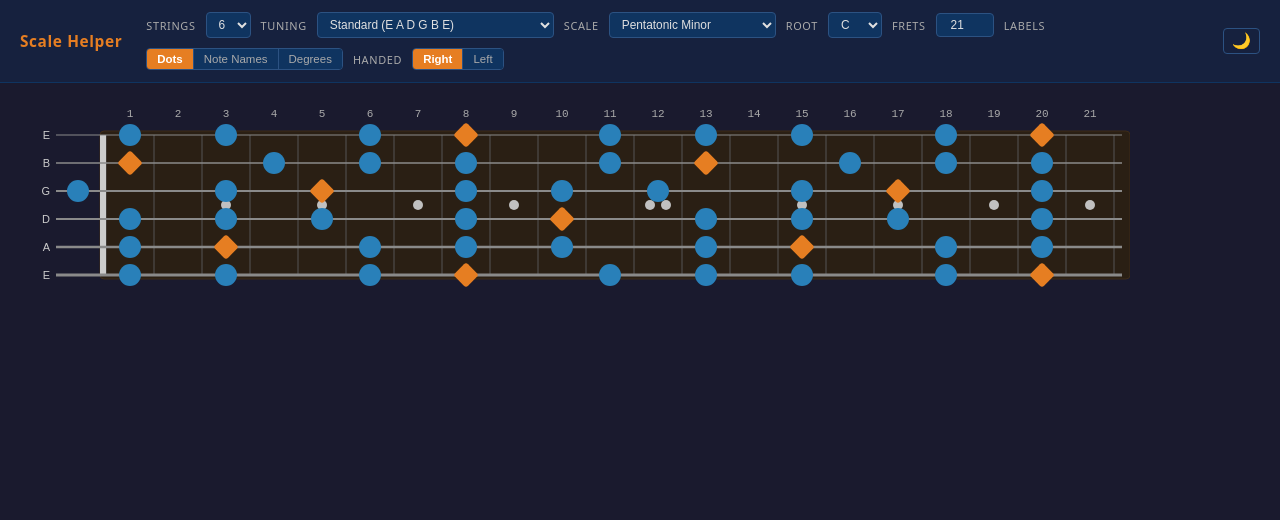
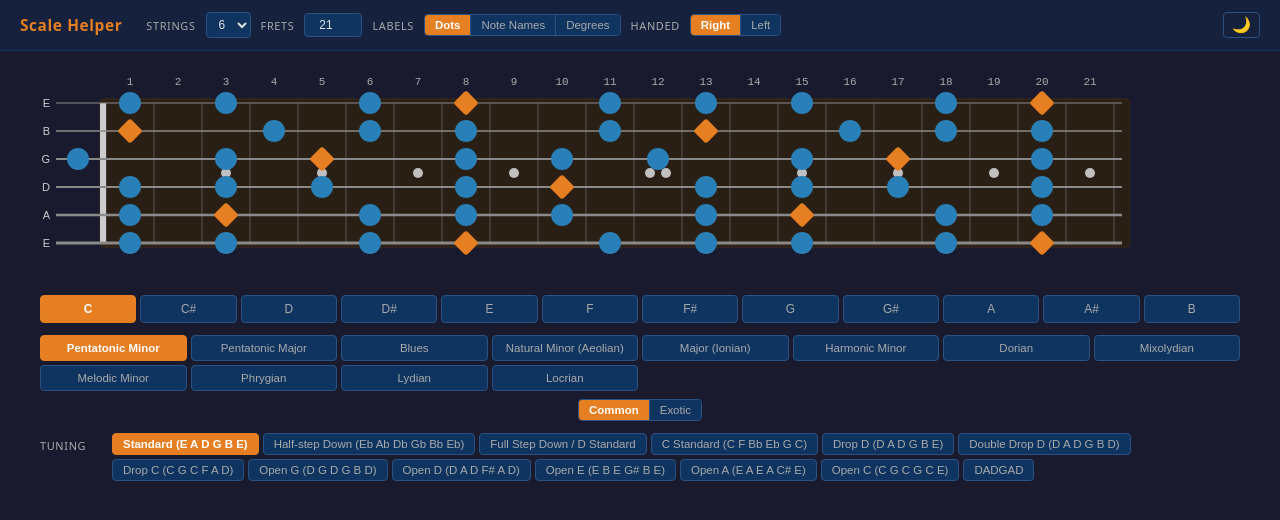
Before and after one commit to dipsylala/scale-helper, a website built with Vite: page index.html in a window 1280 px wide. Built offline with nearby package versions, Linux system fonts and the light colour scheme.

Commit message:
Refactor controls into settings and selectors, update HTML structure and styles

```diff
--- a/index.html
+++ b/index.html
@@ -9,11 +9,12 @@
   <body>
     <header>
       <h1>Scale Helper</h1>
-      <div id="controls"></div>
+      <div id="settings"></div>
       <button id="theme-toggle" title="Toggle light/dark mode">🌙</button>
     </header>
     <main>
       <div id="neck"></div>
+      <div id="selectors"></div>
     </main>
     <script type="module" src="/src/main.ts"></script>
   </body>
--- a/src/controls.ts
+++ b/src/controls.ts
@@ -1,7 +1,8 @@
 // ---------------------------------------------------------------------------
 // controls.ts — Control bar
-// Builds the five controls (Tuning, Scale, Root, Frets, Labels) and fires
-// an onChange callback with the current AppState whenever any value changes.
+// mountSettings: top bar (Strings, Frets, Labels, Handed)
+// mountSelectors: below fretboard (Scale, Root, Tuning)
+// Both fire onChange with the full AppState whenever any value changes.
 // ---------------------------------------------------------------------------
 
 import { TUNINGS, Tuning, AVAILABLE_STRING_COUNTS, getTuningsForStringCount } from "./tunings";
@@ -27,7 +28,11 @@ export const DEFAULT_STATE: AppState = {
   handedness: "right",
 };
 
-export function mountControls(
+// Split index in SCALES where exotic scales begin
+const EXOTIC_START = SCALES.findIndex((s) => s.name === "Phrygian Dominant");
+
+// ── Top bar: settings that don't change often ─────────────────────────────────
+export function mountSettings(
   container: HTMLElement,
   state: AppState,
   onChange: (s: AppState) => void,
@@ -48,37 +53,6 @@ export function mountControls(
   });
   container.appendChild(stringCountSelect);
 
-  // ── Tuning ────────────────────────────────────────────────────────────────
-  const filteredTunings = getTuningsForStringCount(currentStringCount);
-  container.appendChild(makeLabel("Tuning"));
-  const tuningSelect = makeSelect(
-    filteredTunings.map((t) => t.name),
-    filteredTunings.indexOf(state.tuning),
-  );
-  tuningSelect.addEventListener("change", () => {
-    onChange({ ...state, tuning: filteredTunings[tuningSelect.selectedIndex] });
-  });
-  container.appendChild(tuningSelect);
-
-  // ── Scale ─────────────────────────────────────────────────────────────────
-  container.appendChild(makeLabel("Scale"));
-  const scaleSelect = makeSelect(
-    SCALES.map((s) => s.name),
-    SCALES.indexOf(state.scale),
-  );
-  scaleSelect.addEventListener("change", () => {
-    onChange({ ...state, scale: SCALES[scaleSelect.selectedIndex] });
-  });
-  container.appendChild(scaleSelect);
-
-  // ── Root ──────────────────────────────────────────────────────────────────
-  container.appendChild(makeLabel("Root"));
-  const rootSelect = makeSelect([...NOTE_NAMES], state.root);
-  rootSelect.addEventListener("change", () => {
-    onChange({ ...state, root: rootSelect.selectedIndex });
-  });
-  container.appendChild(rootSelect);
-
   // ── Frets ─────────────────────────────────────────────────────────────────
   container.appendChild(makeLabel("Frets"));
   const fretInput = document.createElement("input");
@@ -96,48 +70,88 @@ export function mountControls(
 
   // ── Labels ────────────────────────────────────────────────────────────────
   container.appendChild(makeLabel("Labels"));
-  const labelGroup = document.createElement("div");
-  labelGroup.className = "label-toggle";
-
-  const labelOptions: { value: LabelMode; text: string }[] = [
-    { value: "dots",      text: "Dots" },
-    { value: "noteNames", text: "Note Names" },
-    { value: "degrees",   text: "Degrees" },
-  ];
-
-  for (const opt of labelOptions) {
-    const btn = document.createElement("button");
-    btn.textContent = opt.text;
-    btn.dataset["value"] = opt.value;
-    if (state.labelMode === opt.value) btn.classList.add("active");
-    btn.addEventListener("click", () => {
-      onChange({ ...state, labelMode: opt.value });
-    });
-    labelGroup.appendChild(btn);
-  }
-  container.appendChild(labelGroup);
+  container.appendChild(makeToggleGroup(
+    [
+      { value: "dots",      text: "Dots" },
+      { value: "noteNames", text: "Note Names" },
+      { value: "degrees",   text: "Degrees" },
+    ],
+    state.labelMode,
+    (v) => onChange({ ...state, labelMode: v as LabelMode }),
+  ));
 
   // ── Handed ────────────────────────────────────────────────────────────────
   container.appendChild(makeLabel("Handed"));
-  const handedGroup = document.createElement("div");
-  handedGroup.className = "label-toggle";
+  container.appendChild(makeToggleGroup(
+    [
+      { value: "right", text: "Right" },
+      { value: "left",  text: "Left"  },
+    ],
+    state.handedness,
+    (v) => onChange({ ...state, handedness: v as "right" | "left" }),
+  ));
+}
 
-  const handedOptions: { value: "right" | "left"; text: string }[] = [
-    { value: "right", text: "Right" },
-    { value: "left",  text: "Left"  },
-  ];
+// ── Below fretboard: scale, root, tuning ─────────────────────────────────────
+export function mountSelectors(
+  container: HTMLElement,
+  state: AppState,
+  onChange: (s: AppState) => void,
+): void {
+  container.innerHTML = "";
 
-  for (const opt of handedOptions) {
+  // ── Root (full-width equal-width buttons) ─────────────────────────────────
+  const rootRow = document.createElement("div");
+  rootRow.className = "root-row";
+  for (const name of NOTE_NAMES) {
     const btn = document.createElement("button");
-    btn.textContent = opt.text;
-    btn.dataset["value"] = opt.value;
-    if (state.handedness === opt.value) btn.classList.add("active");
-    btn.addEventListener("click", () => {
-      onChange({ ...state, handedness: opt.value });
-    });
-    handedGroup.appendChild(btn);
+    btn.textContent = name;
+    if (NOTE_NAMES[state.root] === name) btn.classList.add("active");
+    btn.addEventListener("click", () =>
+      onChange({ ...state, root: NOTE_NAMES.indexOf(name as typeof NOTE_NAMES[number]) }),
+    );
+    rootRow.appendChild(btn);
   }
-  container.appendChild(handedGroup);
+  container.appendChild(rootRow);
+
+  // ── Scale (grid + Common/Exotic filter) ───────────────────────────────────
+  const isExotic = SCALES.indexOf(state.scale) >= EXOTIC_START;
+  const visibleScales = isExotic ? SCALES.slice(EXOTIC_START) : SCALES.slice(0, EXOTIC_START);
+
+  const scaleSection = document.createElement("div");
+  scaleSection.className = "scale-section";
+
+  const scaleGrid = document.createElement("div");
+  scaleGrid.className = "scale-grid";
+  for (const s of visibleScales) {
+    const btn = document.createElement("button");
+    btn.textContent = s.name;
+    if (state.scale.name === s.name) btn.classList.add("active");
+    btn.addEventListener("click", () => onChange({ ...state, scale: s }));
+    scaleGrid.appendChild(btn);
+  }
+  scaleSection.appendChild(scaleGrid);
+
+  const filterToggle = makeToggleGroup(
+    [{ value: "common", text: "Common" }, { value: "exotic", text: "Exotic" }],
+    isExotic ? "exotic" : "common",
+    (v) => onChange({ ...state, scale: v === "exotic" ? SCALES[EXOTIC_START] : SCALES[0] }),
+  );
+  filterToggle.classList.add("scale-filter");
+  scaleSection.appendChild(filterToggle);
+  container.appendChild(scaleSection);
+
+  // ── Tuning ────────────────────────────────────────────────────────────────
+  const filteredTunings = getTuningsForStringCount(state.tuning.strings.length);
+  container.appendChild(makeButtonGroup(
+    filteredTunings.map((t) => t.name),
+    state.tuning.name,
+    (name) => {
+      const t = filteredTunings.find((tu) => tu.name === name)!;
+      onChange({ ...state, tuning: t });
+    },
+    "Tuning",
+  ));
 }
 
 // ── Helpers ───────────────────────────────────────────────────────────────────
@@ -159,3 +173,48 @@ function makeSelect(options: string[], selectedIndex: number): HTMLSelectElement
   }
   return sel;
 }
+
+function makeToggleGroup(
+  options: { value: string; text: string }[],
+  activeValue: string,
+  onSelect: (value: string) => void,
+): HTMLElement {
+  const group = document.createElement("div");
+  group.className = "label-toggle";
+  for (const opt of options) {
+    const btn = document.createElement("button");
+    btn.textContent = opt.text;
+    btn.dataset["value"] = opt.value;
+    if (activeValue === opt.value) btn.classList.add("active");
+    btn.addEventListener("click", () => onSelect(opt.value));
+    group.appendChild(btn);
+  }
+  return group;
+}
+
+function makeButtonGroup(
+  options: string[],
+  activeValue: string,
+  onSelect: (value: string) => void,
+  label: string,
+): HTMLElement {
+  const wrap = document.createElement("div");
+  wrap.className = "btn-group-wrap";
+
+  const heading = document.createElement("span");
+  heading.className = "btn-group-label";
+  heading.textContent = label;
+  wrap.appendChild(heading);
+
+  const group = document.createElement("div");
+  group.className = "btn-group";
+  for (const name of options) {
+    const btn = document.createElement("button");
+    btn.textContent = name;
+    if (activeValue === name) btn.classList.add("active");
+    btn.addEventListener("click", () => onSelect(name));
+    group.appendChild(btn);
+  }
+  wrap.appendChild(group);
+  return wrap;
+}
--- a/src/style.css
+++ b/src/style.css
@@ -54,6 +54,178 @@ header h1 {
   letter-spacing: 0.04em;
 }
 
+/* ── Settings bar (top) ───────────────────────────────────────────────────── */
+#settings {
+  display: flex;
+  align-items: center;
+  gap: 10px;
+  flex-wrap: wrap;
+  flex: 1;
+}
+
+#settings label {
+  color: var(--text-muted);
+  font-size: 0.78rem;
+  text-transform: uppercase;
+  letter-spacing: 0.06em;
+  white-space: nowrap;
+}
+
+#settings select,
+#settings input.fret-input {
+  background: var(--control-bg);
+  color: var(--text);
+  border: 1px solid var(--control-border);
+  border-radius: 4px;
+  padding: 4px 8px;
+  font-size: 0.85rem;
+  cursor: pointer;
+  outline: none;
+  transition: background 0.2s, color 0.2s;
+}
+
+#settings select:focus,
+#settings input.fret-input:focus {
+  border-color: var(--accent);
+}
+
+#settings input.fret-input {
+  width: 58px;
+  text-align: center;
+}
+
+/* ── Selectors bar (below fretboard) ─────────────────────────────────────── */
+#selectors {
+  display: flex;
+  flex-direction: column;
+  gap: 12px;
+  padding: 16px 20px;
+}
+
+/* ── Root row: 12 equal-width buttons ───────────────────────────────────── */
+.root-row {
+  display: grid;
+  grid-template-columns: repeat(12, 1fr);
+  gap: 4px;
+}
+
+.root-row button {
+  background: var(--control-bg);
+  color: var(--text-muted);
+  border: 1px solid var(--control-border);
+  border-radius: 4px;
+  padding: 6px 4px;
+  font-size: 0.85rem;
+  font-weight: 500;
+  cursor: pointer;
+  text-align: center;
+  transition: background 0.15s, color 0.15s, border-color 0.15s;
+}
+
+.root-row button:hover {
+  background: var(--control-hover);
+  color: var(--text);
+}
+
+.root-row button.active {
+  background: var(--accent);
+  color: #fff;
+  font-weight: 700;
+  border-color: var(--accent);
+}
+
+/* ── Scale section: grid + filter toggle ────────────────────────────────── */
+.scale-section {
+  display: flex;
+  flex-direction: column;
+  gap: 8px;
+}
+
+.scale-grid {
+  display: grid;
+  grid-template-columns: repeat(auto-fill, minmax(140px, 1fr));
+  gap: 4px;
+}
+
+.scale-grid button {
+  background: var(--control-bg);
+  color: var(--text-muted);
+  border: 1px solid var(--control-border);
+  border-radius: 4px;
+  padding: 6px 8px;
+  font-size: 0.82rem;
+  cursor: pointer;
+  text-align: center;
+  transition: background 0.15s, color 0.15s, border-color 0.15s;
+  white-space: nowrap;
+  overflow: hidden;
+  text-overflow: ellipsis;
+}
+
+.scale-grid button:hover {
+  background: var(--control-hover);
+  color: var(--text);
+}
+
+.scale-grid button.active {
+  background: var(--accent);
+  color: #fff;
+  font-weight: 600;
+  border-color: var(--accent);
+}
+
+.scale-filter {
+  align-self: center;
+}
+
+/* ── Button groups (tuning) ──────────────────────────────────────────────── */
+.btn-group-wrap {
+  display: grid;
+  grid-template-columns: 64px 1fr;
+  align-items: start;
+  gap: 8px;
+}
+
+.btn-group-label {
+  color: var(--text-muted);
+  font-size: 0.78rem;
+  text-transform: uppercase;
+  letter-spacing: 0.06em;
+  white-space: nowrap;
+  padding-top: 5px;
+}
+
+.btn-group {
+  display: flex;
+  flex-wrap: wrap;
+  gap: 4px;
+}
+
+.btn-group button {
+  background: var(--control-bg);
+  color: var(--text-muted);
+  border: 1px solid var(--control-border);
+  border-radius: 4px;
+  padding: 4px 10px;
+  font-size: 0.82rem;
+  cursor: pointer;
+  transition: background 0.15s, color 0.15s, border-color 0.15s;
+  white-space: nowrap;
+}
+
+.btn-group button:hover {
+  background: var(--control-hover);
+  color: var(--text);
+}
+
+.btn-group button.active {
+  background: var(--accent);
+  color: #fff;
+  font-weight: 600;
+  border-color: var(--accent);
+}
+
+/* ── Legacy: keep #controls selector working if referenced anywhere ─────── */
 #controls {
   display: flex;
   align-items: center;
@@ -68,29 +240,6 @@ header h1 {
   text-transform: uppercase;
   letter-spacing: 0.06em;
   white-space: nowrap;
-}
-
-#controls select,
-#controls input.fret-input {
-  background: var(--control-bg);
-  color: var(--text);
-  border: 1px solid var(--control-border);
-  border-radius: 4px;
-  padding: 4px 8px;
-  font-size: 0.85rem;
-  cursor: pointer;
-  outline: none;
-  transition: background 0.2s, color 0.2s;
-}
-
-#controls select:focus,
-#controls input.fret-input:focus {
-  border-color: var(--accent);
-}
-
-#controls input.fret-input {
-  width: 58px;
-  text-align: center;
 }
 
 /* ── Label toggle group ───────────────────────────────────────────────────── */
```
Also changed, not shown: src/main.ts (+6 -6 lines).
